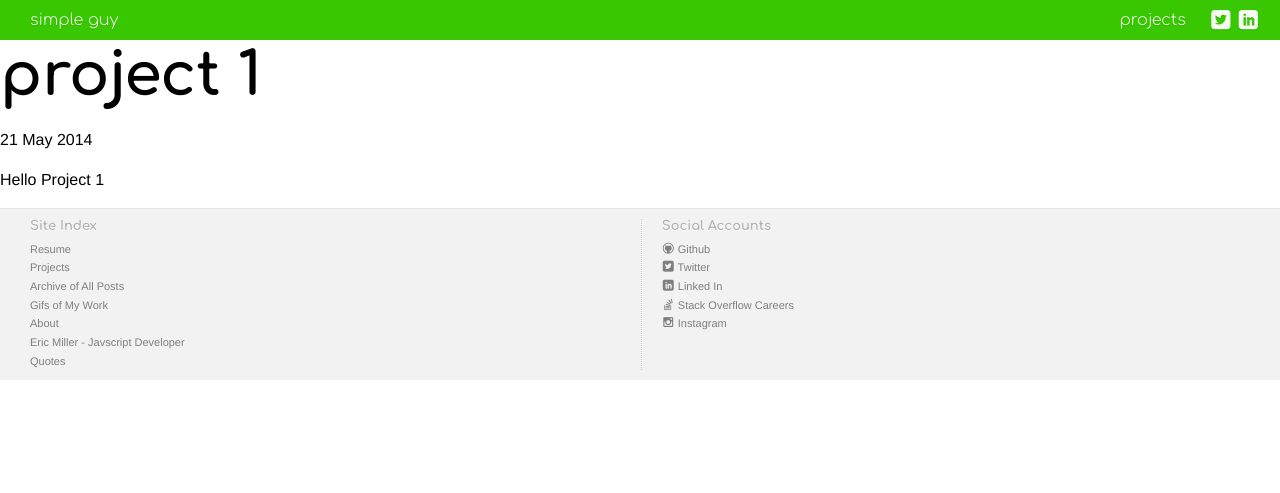
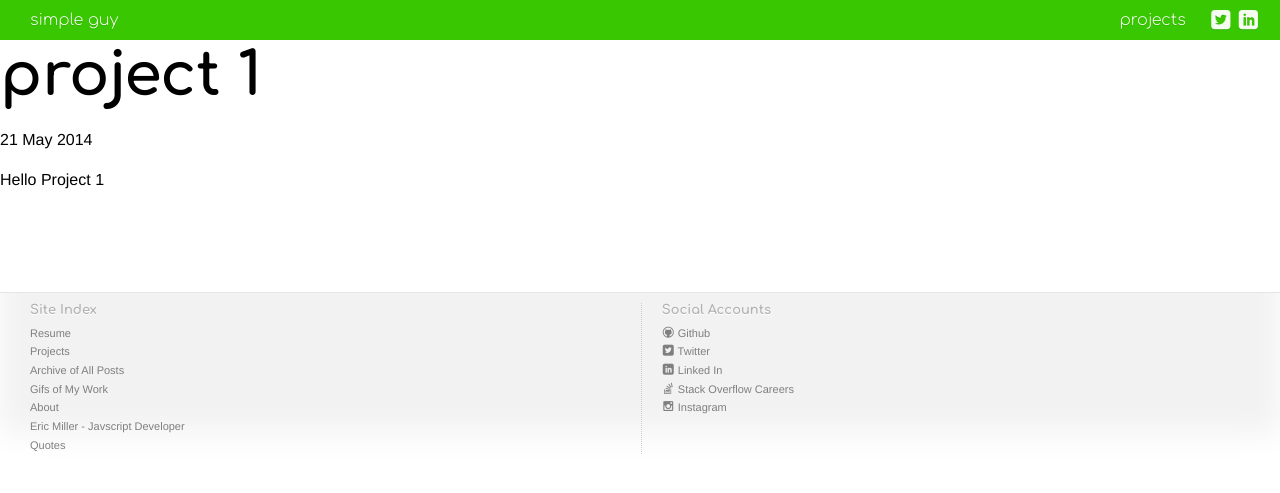
Before and after one commit to SimplGy/simplgy.github.io, a Jekyll site: the page built from projects/_posts/2014-05-21-p1.md, in a window 1280 px wide. Shown: the top 493 px of the page. Built offline with Jekyll 4.4.1, drawn with Linux system fonts in a browser that asks for light colours.

Commit message:
Deployable snapshot

```diff
--- a/css/main.css
+++ b/css/main.css
@@ -255,7 +255,9 @@ footer {
   background: #f2f2f2;
   border-top: 1px solid #e5e5e5;
   font-size: 11px;
-  padding: 0 20px; }
+  padding: 0 20px;
+  margin-top: 100px;
+  box-shadow: inset 0 -30px 30px white; }
   @media (max-width: 603px) {
     footer {
       flex-wrap: wrap;
--- a/css/main.sass
+++ b/css/main.sass
@@ -308,6 +308,8 @@ footer
   border-top: 1px solid $black10
   font-size: 11px
   padding: 0 20px
+  margin-top: 100px
+  box-shadow: inset 0 -30px 30px white
   +phone
     flex-wrap: wrap
     padding: 0
```
Also changed, not shown: gifs/index.html (line endings or trailing spaces).
